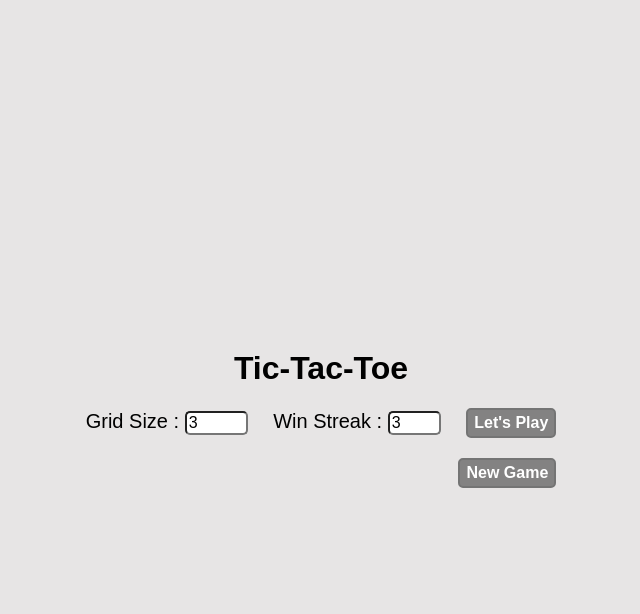
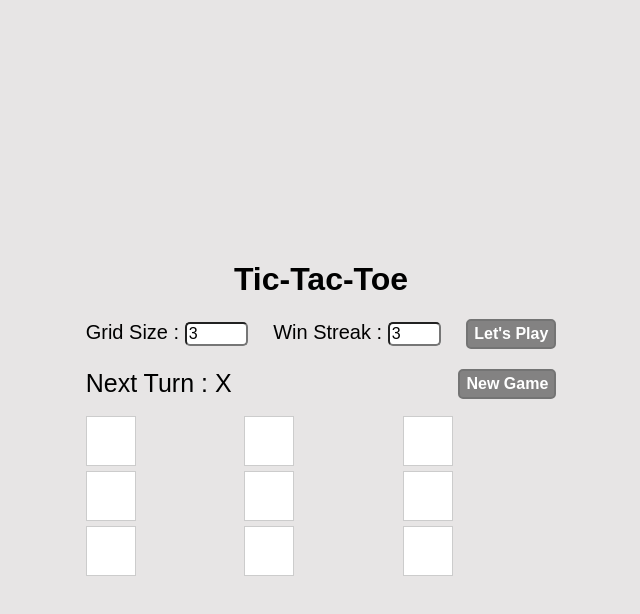
Before and after one commit to kushvahasumit/Tic-Tac-Toe, a plain HTML site: page index.html in a window 1280 px wide. Both pictures are taken after a click on the button "Let's Play". Shown: the whole page, without its empty margins (319-959 px from the left). Drawn offline with Linux system fonts and the light colour scheme.

Commit message:
added matrix according to input
Signed-off-by: Sumit <kumarxumit6@gmail.com>

```diff
--- a/index.html
+++ b/index.html
@@ -25,7 +25,7 @@
     <button id="newGame">New Game</button>
     </div>
 
-     <div class="board" id="board"></div>
+     <div class="matrix" id="matrix"></div>
 
   </div>
   <script src="script.js"></script>
--- a/script.js
+++ b/script.js
@@ -0,0 +1,67 @@
+const gridSize = document.getElementById("gridSize");
+const winStreak = document.getElementById("winStreak");
+const startGame = document.getElementById("startGame");
+const newGame = document.getElementById("newGame");
+const currentStatus = document.getElementById("status");
+const matrix = document.getElementById("matrix");
+
+let gridSizeValue = gridSize.value;
+let winStreakValue = winStreak.value;
+
+function updatedMatrixvalue() {
+  gridSizeValue = parseInt(gridSize.value);
+
+  winStreak.max = gridSizeValue;
+  if(winStreakValue > gridSizeValue){
+    winStreak.value = gridSizeValue;
+    winStreakValue = gridSize;
+  }
+
+  console.log(gridSize);
+  console.log(winStreak)
+}
+
+gridSize.addEventListener("input",updatedMatrixvalue);
+
+winStreak.addEventListener("input",()=>{
+    winStreakValue=parseInt(winStreak.value);
+})
+
+// start game function
+
+let matrixArray = [];
+let whosNext = true;
+
+function startGameFunc(){
+    // this will create an array nxn with null value that we can put x or o in that
+  matrixArray = Array(gridSizeValue*gridSizeValue).fill(null);
+  whosNext = true;
+  currentStatus.textContent = `Next Turn : ${whosNext ? "X" : "O"}`;
+  console.log(matrixArray)
+
+  matrixGeneration();
+}
+
+
+startGame.addEventListener("click", startGameFunc);
+
+function matrixGeneration(){
+  //    replace matrix with ""
+  matrix.innerHTML = "";
+
+  //    by using css grid method we create a layout of row and column
+  //   `repeat(${gridSize}, 1fr)` it is a css repaet functiion 1st argument for repeting content value or 1fr is takes 1fraction part of matrix to define that
+  matrix.style.gridTemplateRows = `repeat(${gridSizeValue}, 1fr)`; // Set grid rows
+  matrix.style.gridTemplateColumns = `repeat(${gridSizeValue}, 1fr)`; // Set grid columns
+
+//   creating block of matrix by for loop
+    for (let i = 0; i < matrixArray.length; i++) {
+        const createBlock = document.createElement("button");
+        createBlock.classList.add("square");
+        createBlock.textContent = matrixArray[i];
+        createBlock.addEventListener("click",()=>{
+
+        })
+        matrix.appendChild(createBlock);
+    }
+}
--- a/style.css
+++ b/style.css
@@ -41,7 +41,7 @@ body {
   font-size: 25px;
 }
 
-.board{
+.matrix{
   display: grid;
   justify-content: center;
   align-items: center;
```
